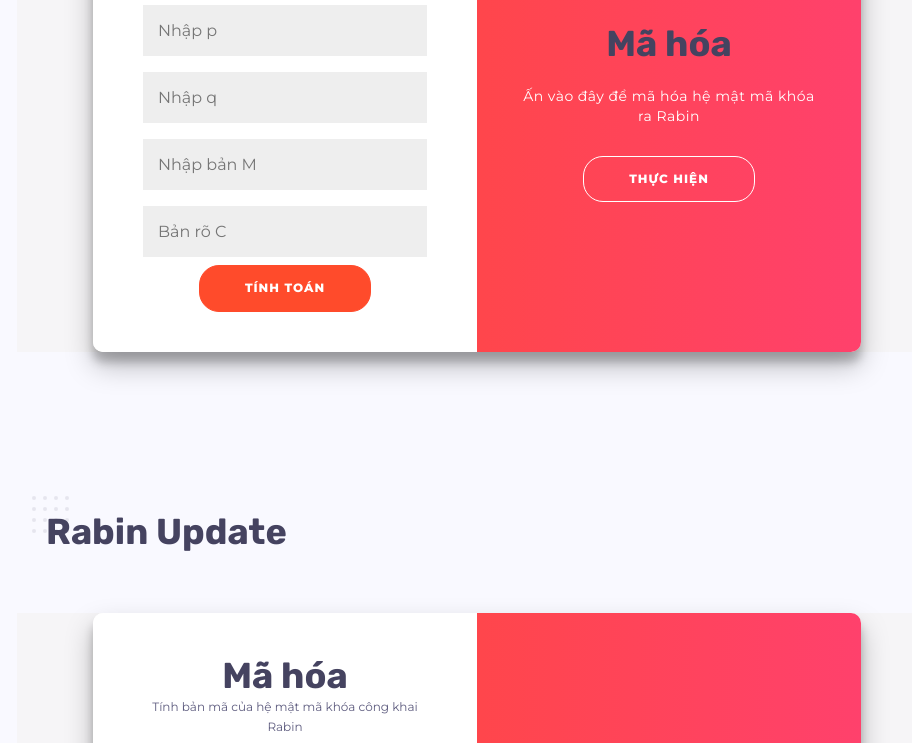
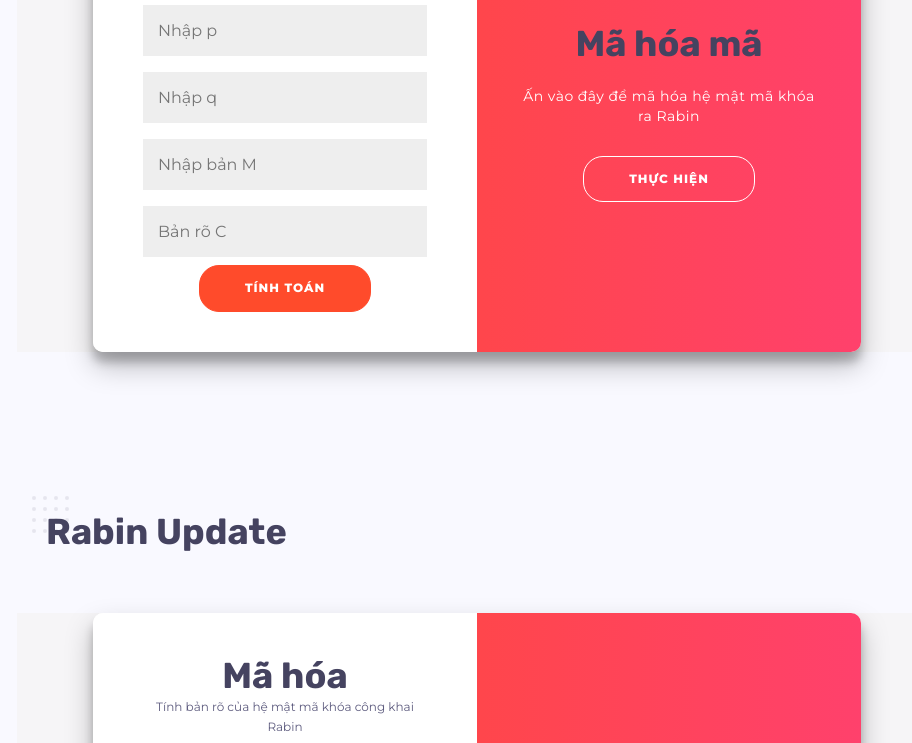
Before and after one commit to ThanhIT2002/rabin, a plain HTML site: page index.html in a window 1280 px wide. Shown: the part 1741-2484 px from the top of the page, without its empty margins (308-1220 px from the left). Drawn offline with Linux system fonts and the light colour scheme.

Commit message:
Update index.html

```diff
--- a/index.html
+++ b/index.html
@@ -262,12 +262,12 @@
                 <div class="overlay-container">
                     <div class="overlay">
                         <div class="overlay-panel overlay-left">
-                            <h1>Mã hóa</h1>
+                            <h1>Giải mã </h1>
                             <p>Ấn vào đây để giải mã hệ mật mã khóa ra Rabin</p>
                             <button class="ghost" id="signIn">Thực hiện</button>
                         </div>
                         <div class="overlay-panel overlay-right">
-                            <h1>Mã hóa</h1>
+                            <h1>Mã hóa mã </h1>
                             <p>Ấn vào đây để mã hóa hệ mật mã khóa ra Rabin</p>
                             <button class="ghost" id="signUp">thực hiện</button>
                         </div>
@@ -311,7 +311,7 @@
                 <div class="form-container sign-in-container">
                     <form action="#">
                         <h1>Mã hóa</h1>
-                        <span>Tính bản mã của hệ mật mã khóa công khai Rabin</span>
+                        <span>Tính bản rõ của hệ mật mã khóa công khai Rabin</span>
                         <input type="text" placeholder="Nhập p" />
                         <input type="text" placeholder="Nhập q" />
                         <input type="text" placeholder="Nhập bản M" />
@@ -322,7 +322,7 @@
                 <div class="overlay-container">
                     <div class="overlay">
                         <div class="overlay-panel overlay-left">
-                            <h1>Mã hóa</h1>
+                            <h1>Giải mã</h1>
                             <p>Ấn vào đây để giải mã hệ mật mã khóa ra Rabin</p>
                             <button class="ghost" id="Decryp">Thực hiện</button>
                         </div>
```
